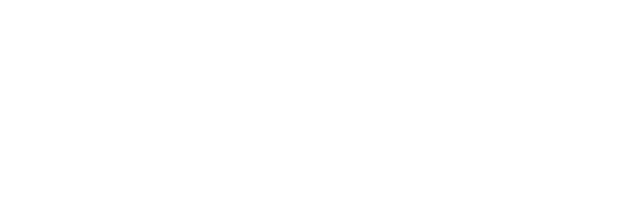
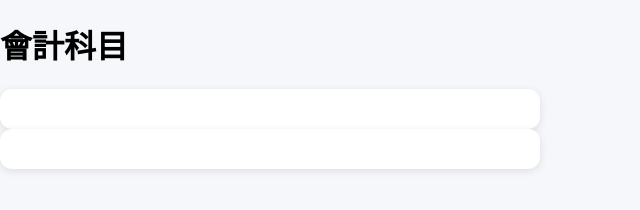
Before and after one commit to KarterLin/ERP-AccountingSystem, a plain HTML site: page template/subjectManagement.html in a window 1280 px wide. Shown: the whole page, without its empty margins (0-640 px from the left). Drawn offline with Linux system fonts and the light colour scheme.

Commit message:
css統一

```diff
--- a/template/subjectManagement.html
+++ b/template/subjectManagement.html
@@ -4,8 +4,11 @@
     <meta charset="UTF-8">
     <meta name="viewport" content="width=device-width, initial-scale=1.0">
     <title>Document</title>
+    <link rel="stylesheet" href="index.css">
 </head>
 <body>
-
+    <h1>會計科目</h1>
+    <div class="card"></div>
+    <div class="card"></div>
 </body>
 </html>
```
Also changed, not shown: template/accountbooks.html (+1 -0 lines), template/assets.html (+1 -0 lines), template/balanceSheet.html (+1 -0 lines), template/entriesManagement.html (+1 -0 lines), template/incomeStatement.html (+1 -0 lines), template/journalEntries.html (+1 -0 lines), template/management.html (+2 -0 lines), template/reports.html (+2 -0 lines), template/subsidiaryLedger.html (+2 -0 lines).
